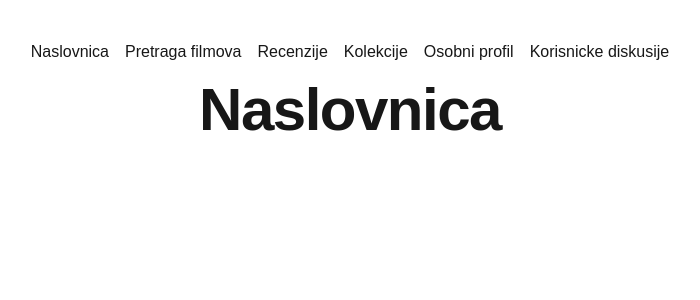
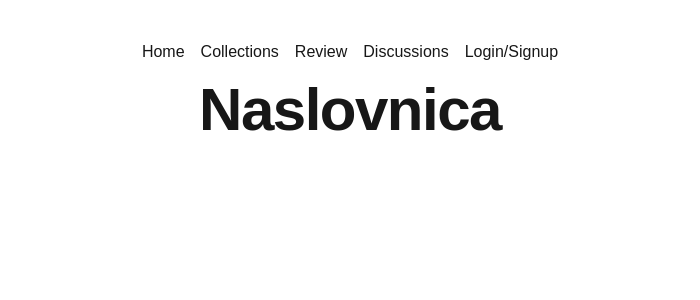
Before and after one commit to MartinRamljak/Korisnicka-sucelja, a Next.js app: page / in a window 1280 px wide. Shown: the top 300 px of the page, without its empty margins (290-990 px from the left). Built offline with nearby package versions, Linux system fonts and the light colour scheme.

Commit message:
switched to english

```diff
--- a/app/recenzije/page.tsx
+++ b/app/collections/page.tsx
@@ -2,14 +2,14 @@ import { Navigation } from "../navigation";
 import type { Metadata } from "next";
 
 export const metadata: Metadata = {
-  title: "Reviews",
+  title: "Collections",
 };
 
-export default function RecenzijePage() {
+export default function CollectionsPage() {
   return (
     <main className="flex min-h-screen flex-col items-center p-10">
       <Navigation />
-      <h1 className="text-6xl font-extrabold tracking-tight">Recenzije</h1>
+      <h1 className="text-6xl font-extrabold tracking-tight">Collections</h1>
     </main>
   );
 }
--- a/app/korisnicke_diskusije/page.tsx
+++ b/app/discussions/page.tsx
@@ -5,11 +5,11 @@ export const metadata: Metadata = {
   title: "User_discussions",
 };
 
-export default function KorisnickeDiskusijePage() {
+export default function UserDiscussionsPage() {
   return (
     <main className="flex min-h-screen flex-col items-center p-10">
       <Navigation />
-      <h1 className="text-6xl font-extrabold tracking-tight">Korisnicke Diskusije</h1>
+      <h1 className="text-6xl font-extrabold tracking-tight">Discussions</h1>
     </main>
   );
 }
--- a/app/navigation.tsx
+++ b/app/navigation.tsx
@@ -5,26 +5,22 @@ type Page = {
 
   // We hardcode pages here, but you could get this information from some external source (e.g. CMS, DB, config file, etc).
   const pages: Page[] = [
-    { title: "Naslovnica", path: "/" },
+    { title: "Home", path: "/" },
     {
-      title: "Pretraga filmova",
-      path: "/pretraga_filmova",
+      title: "Collections",
+      path: "/collections",
     },
     {
-      title: "Recenzije",
-      path: "/recenzije",
+      title: "Review",
+      path: "/reviews",
     },
     {
-      title: "Kolekcije",
-      path: "/kolekcije",
+      title: "Discussions",
+      path: "/discussions",
     },
     {
-      title: "Osobni profil",
-      path: "/osobni_profil",
-    },
-    {
-      title: "Korisnicke diskusije",
-      path: "/korisnicke_diskusije",
+      title: "Login/Signup",
+      path: "/user_profile",
     },
   ];
 
--- a/app/kolekcije/page.tsx
+++ b/app/reviews/page.tsx
@@ -2,14 +2,14 @@ import { Navigation } from "../navigation";
 import type { Metadata } from "next";
 
 export const metadata: Metadata = {
-  title: "Collections",
+  title: "Reviews",
 };
 
-export default function KolekcijePage() {
+export default function ReviewPage() {
   return (
     <main className="flex min-h-screen flex-col items-center p-10">
       <Navigation />
-      <h1 className="text-6xl font-extrabold tracking-tight">Kolekcije</h1>
+      <h1 className="text-6xl font-extrabold tracking-tight">Reviews</h1>
     </main>
   );
 }
--- a/app/osobni_profil/page.tsx
+++ b/app/user_profile/page.tsx
@@ -5,11 +5,11 @@ export const metadata: Metadata = {
   title: "User_profile",
 };
 
-export default function OsobniProfilPage() {
+export default function UserProfilePage() {
   return (
     <main className="flex min-h-screen flex-col items-center p-10">
       <Navigation />
-      <h1 className="text-6xl font-extrabold tracking-tight">Osobni profil</h1>
+      <h1 className="text-6xl font-extrabold tracking-tight">Login/Signup</h1>
     </main>
   );
 }
```
